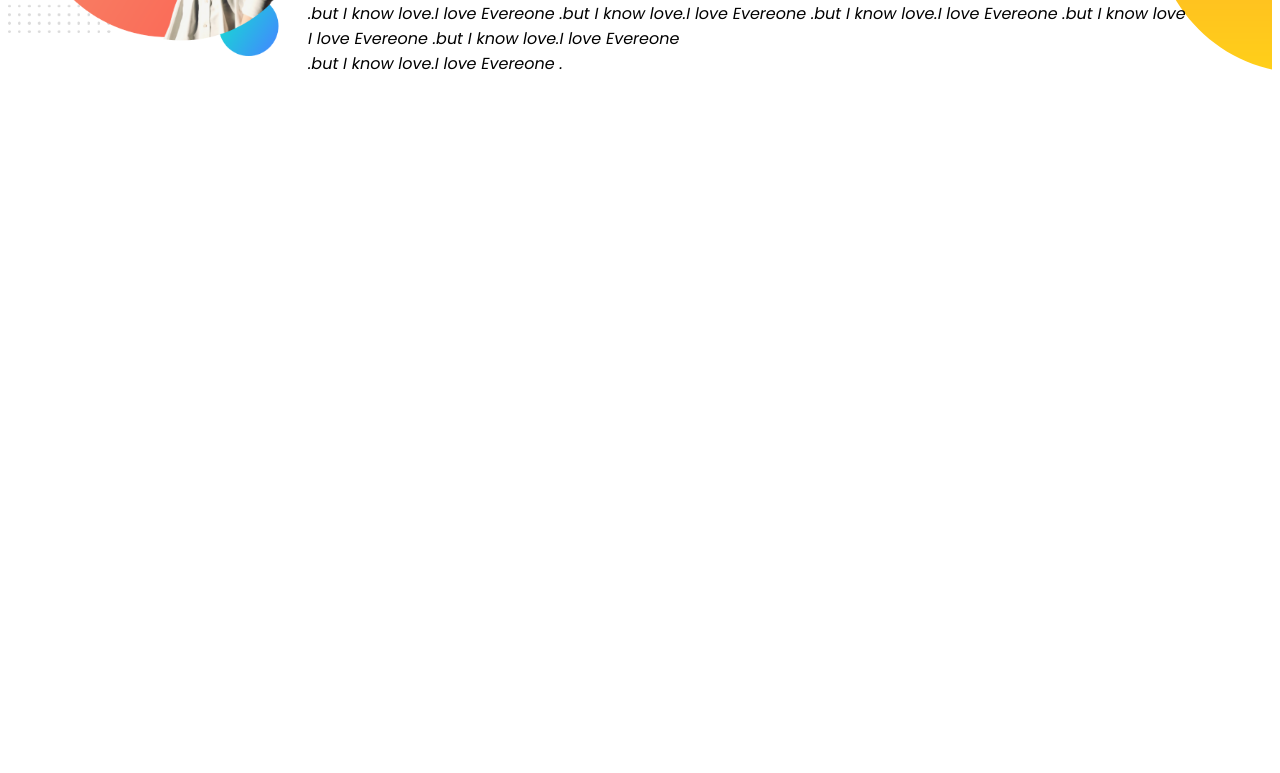
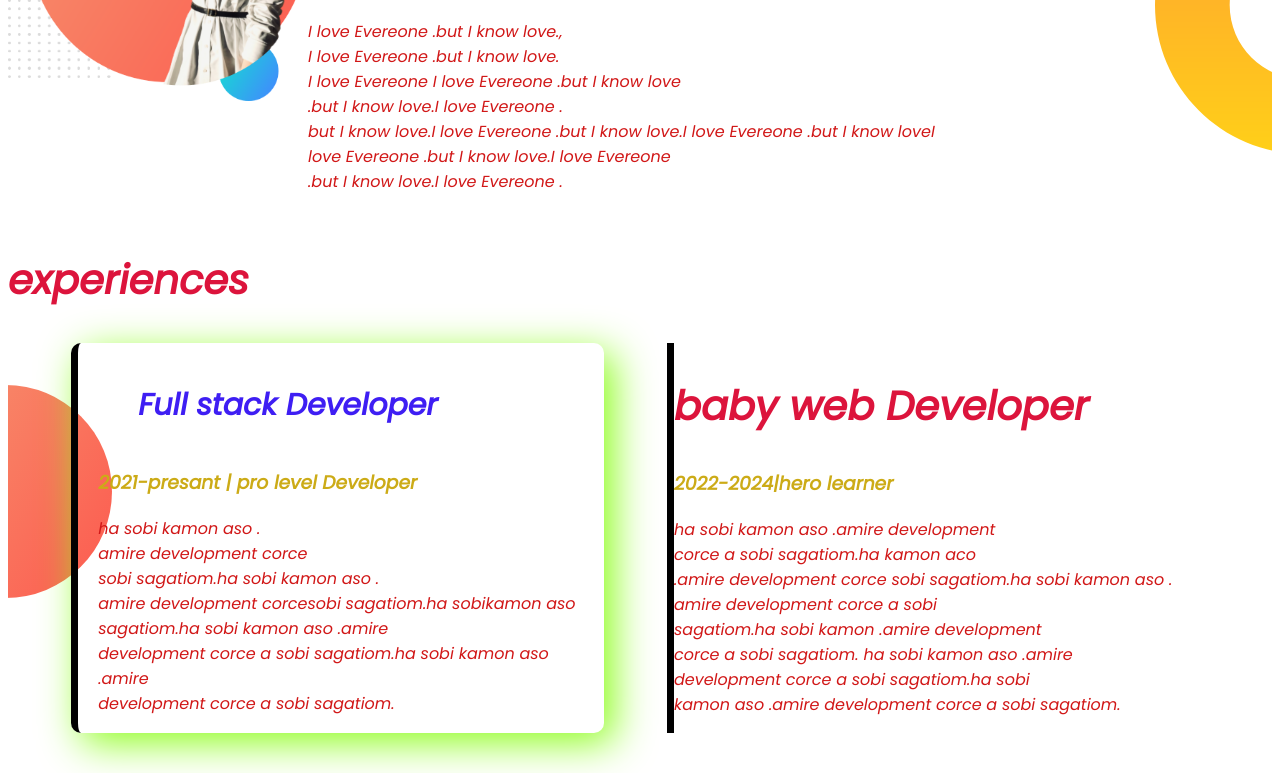
Before and after one commit to sakibhossen202/Developer-portfolio1, a plain HTML site: page index.html in a window 1280 px wide. Shown: the part 696-1469 px from the top of the page. Before the commit the page ends 828 px from the top, so only its background shows below. Drawn offline with Linux system fonts and the light colour scheme.

Commit message:
footer and experience added

```diff
--- a/index.html
+++ b/index.html
@@ -13,13 +13,15 @@
 </head>
 
 <body>
-    <section class="top-banner">
+    <section class="top-banner flexible-container">
         <div class="half-with">
             <h1>welcome to</h1>
             <h1><span class="orange-color"></class>saimun islam </span>world!</h1>
             <h3>Build climber and Train Stopper</h3>
-            <p>I am a new a carrater of a inverimentI am a new a <br>carrater of a inverimentI am a new a carrater of a
-                inverimentI <br>am a new a carrater of a inverimentI . a new a carrater of a inverimentI am a new a
+            <p>I am a new a carrater of a<br> inverimentI am a new a <br>carrater of a inverimentI am a new a carrater
+                of a
+                inverimentI <br>am a new a carrater of a inverimentI . <br>a new a carrater of <br>a inverimentI am a
+                new a
                 carrater of<br>
                 a inverimentI am a new a carrater of a inveriment.</p>
             <a class="link-button" target="_blank" href="@sakibhossen202's untitled project"></a>
@@ -28,20 +30,58 @@
             <img src="images/picture eadator.png" alt="" height="300px" width="300px">
         </div>
     </section>
-    <section class="Dream-big">
+    <section class="Dream-big flexible-container">
         <div class="half-with">
             <img src="images/picture eadator.png" alt="" height="300px" width="300px">
         </div>
         <div class="half-with">
             <h1>Dream big</h1>
             <h2>Become a web Developer</h2>
-            <p>I love Evereone .but I know love.,<br>I love Evereone .but I know love.I love Evereone I love Evereone
-                .but I know love<br>.but I know love.I love Evereone .but I know love.I love Evereone .but I know love.I
-                love Evereone .but I know love<br>I love Evereone .but I know love.I love Evereone <br>.but I know
+            <p>I love Evereone .but I know love.,<br>I love Evereone .but I know love.<br>I love Evereone I love
+                Evereone
+                .but I know love<br>.but I know love.I love Evereone .<br>but I know love.I love Evereone .but I know
+                love.I
+                love Evereone .but I know loveI<br> love Evereone .but I know love.I love Evereone <br>.but I know
                 love.I love Evereone . </p>
             <a class="link-button" target="_blank" href="DOWNLOAD RESUME"></a>
         </div>
     </section>
+    <section class="experiences-area">
+        <h2>experiences</h2>
+        <div class="flexible-container">
+            <div id="full-stack-experience" class="experiences-itms">
+                <h1>Full stack Developer</h1>
+                <h3 class="orange-color">2021-presant | pro level Developer</h3>
+                <p>ha sobi kamon aso .<br>amire
+                    development corce <br>
+                    sobi sagatiom.ha sobi kamon aso .
+                    <br>amire development
+                    corcesobi sagatiom.ha sobikamon aso
+                    <br>sagatiom.ha
+                    sobi kamon aso .amire
+                    <br>development corce a sobi
+                    sagatiom.ha sobi
+                    kamon aso .amire<br> development
+                    corce a sobi sagatiom.
+                </p>
+            </div>
+            <div id="Web-dev-experience">
+                <h2>baby web Developer</h2>
+                <h3 class="orange-color">2022-2024|hero learner</h3>
+                <p>ha sobi kamon aso .amire development <br>corce
+                    a sobi sagatiom.ha
+                    kamon aco<br>.amire development corce
+                    sobi sagatiom.ha sobi kamon aso .<br>amire
+                    development corce a
+                    sobi <br>sagatiom.ha sobi kamon .amire
+                    development <br>corce a sobi sagatiom.
+                    ha sobi kamon aso .amire <br>development corce a sobi
+                    sagatiom.ha sobi<br>
+                    kamon aso .amire development corce a sobi sagatiom.</p>
+            </div>
+        </div>
+
+    </section>
 </body>
 
 </html>
--- a/style.css
+++ b/style.css
@@ -3,21 +3,26 @@ body {
 }
 
 h1 {
-    font-size: 40px;
+    font-size: 30px;
     margin: 40px;
 }
 
-.orange-color {
-    color: chartreuse;
+h2 {
+    font-size: 40px;
 }
 
-section {
+.orange-color {
+    color: rgb(204, 171, 23);
+}
+
+.flexible-container {
     display: flex;
     margin-bottom: 40px;
 }
 
 .half-width {
     width: 50%;
+    padding-left: 2%;
 }
 
 .half-width img {
@@ -30,8 +35,52 @@ section {
     background-repeat: no-repeat;
 }
 
-.Dream-big{
+.Dream-big {
     background-image: url(images/dream-bg.png);
     background-repeat: no-repeat;
     background-position: right;
 }
+
+.experiences-area {
+    background-image: url(images/exp-bg.png);
+    background-repeat: no-repeat;
+    background-position: left;
+}
+
+.experiences-itms {
+    width: 40%;
+    margin-left: 5%;
+    margin-right: 5%;
+    padding-left: 20px;
+    border-radius: 10px;
+    box-shadow: 10px 10px 40px rgb(140, 253, 27);
+
+}
+
+#Web-dev-experience {
+    border-left: 7px solid;
+    border-image: linear-gredient(rgb(35, 35, 219), rgb(169, 236, 11));
+    border-image-slice: 1;
+}
+
+#full-stack-experience {
+    border-left: 7px solid;
+    border-image: linear-gredient(rgb(233, 49, 28), rgb(28, 250, 46));
+    border-image-slice: 1;
+}
+
+p {
+    color: rgb(209, 23, 23);
+}
+
+h2 {
+    color: crimson;
+}
+
+h1 {
+    color: rgb(62, 30, 243);
+}
+
+h3 {
+    color: indigo;
+}
```
Also changed, not shown: showOff/anie.png (deleted), showOff/terricks-noah-n9R0MN3XGvY-unsplash.jpg (deleted).
